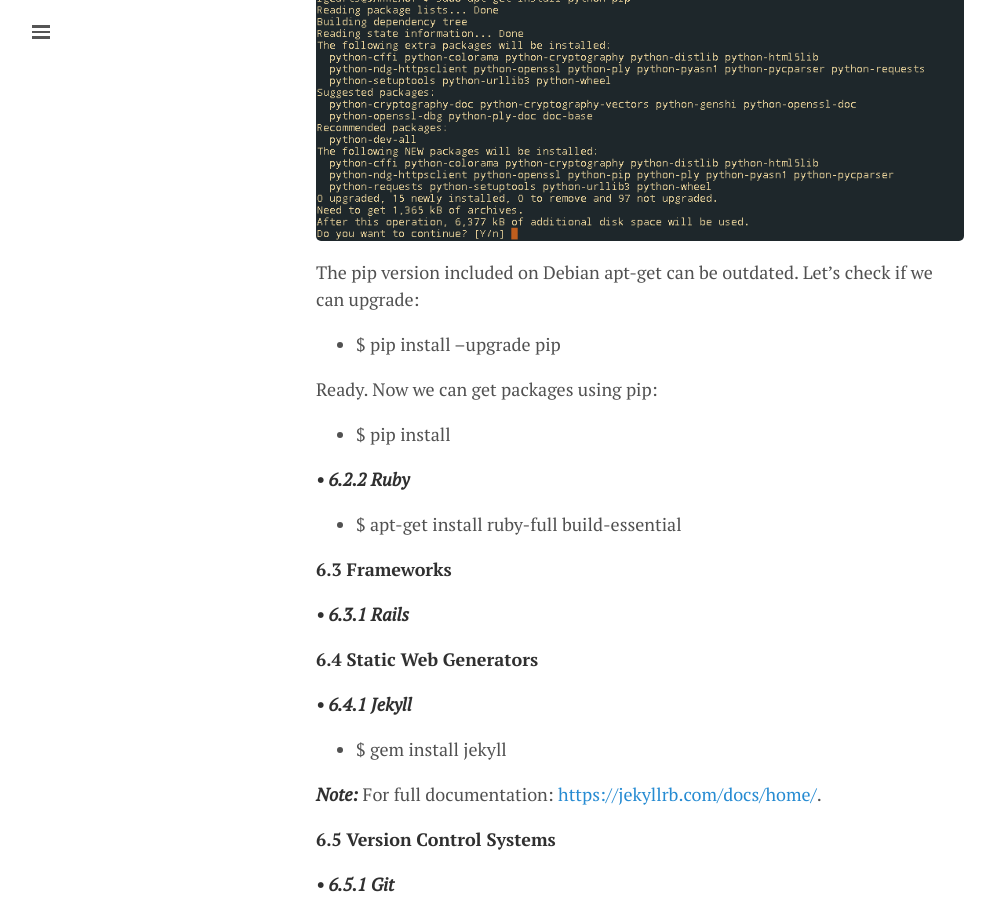
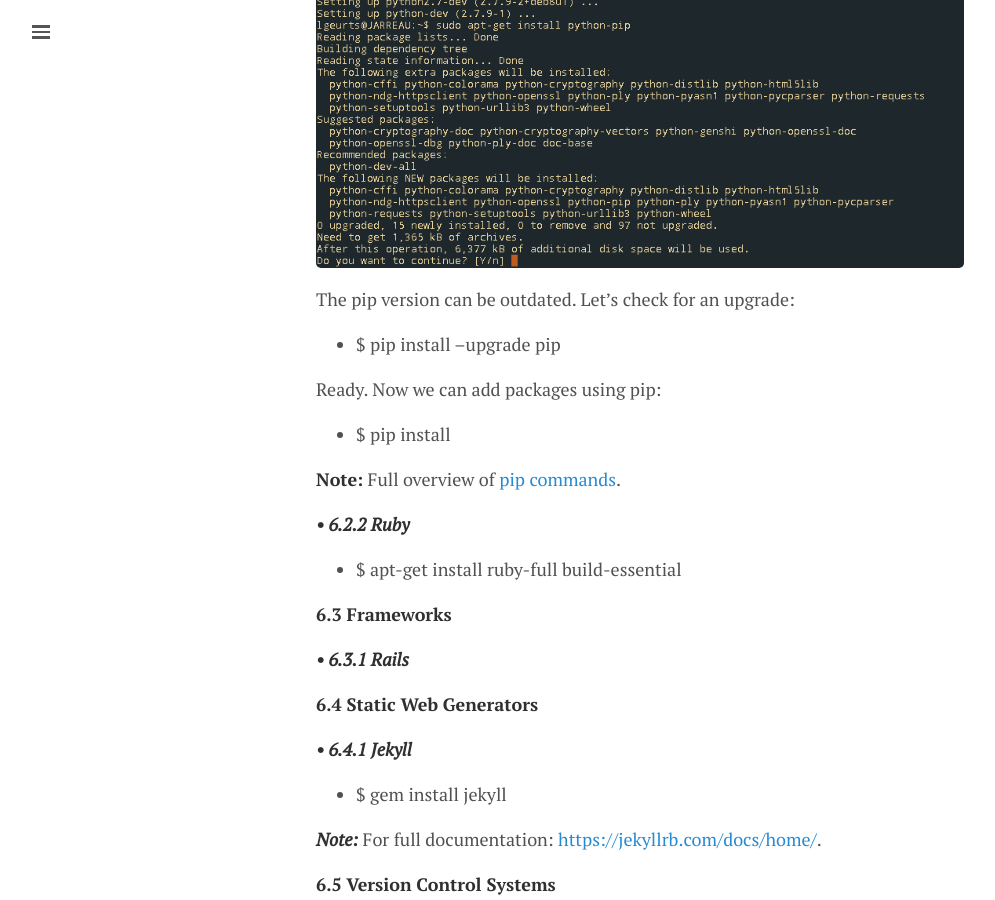
Before and after one commit to lgeurts/lgeurts.github.io, a Jekyll site: the page built from _posts/2017-07-11-bunsenlabs-linux-setup-notes-for dell-inspiron-6000.md, in a window 1280 px wide and 900 px high, scrolled down 8447 px. Shown: the whole window, without its empty margins (0-995 px from the left). Built offline with Jekyll 4.4.1, drawn with Linux system fonts in a browser that asks for light colours; nearby versions of some CDN libraries; comment, search, counter and statistics services are not loaded; some of the changed text lies outside the part shown.

Commit message:
Update 2017-07-11-bunsenlabs-linux-setup-notes-for dell-inspiron-6000.md

```diff
--- a/_posts/2017-07-11-bunsenlabs-linux-setup-notes-for dell-inspiron-6000.md
+++ b/_posts/2017-07-11-bunsenlabs-linux-setup-notes-for dell-inspiron-6000.md
@@ -34,6 +34,7 @@
 > * 08/08/17 Adding info for mpd, ncmpcpp, youtube-dl.
 > * 08/10/17 Adding info for GnuPG, Sublime 3, Ruby, Jekyll.
 > * 08/13/17 Adding info for vim, Gvim.
+> * 08/14/17 Adding info for Python.
 
 **2 Before you begin**
 ----------------------
@@ -230,7 +231,7 @@
 
 - $ apt-get install python
 
-When the installation is done we will with pip, a a package management tool used to install and manage programs written in Python.
+Continue with pip, a a package management tool used to manage programs written in Python.
 
 - $ apt-get update
 
@@ -244,13 +245,15 @@
 
 ![Pip](/assets/pip.png)
 
-The pip version included on Debian apt-get can be outdated. Let's check if we can upgrade:
+The pip version can be outdated. Let's check for an upgrade:
 
 - $ pip install --upgrade pip
 
-Ready. Now we can get packages using pip:
+Ready. Now we can add packages using pip:
 
 - $ pip install <package>
+
+**Note:** Full overview of [pip commands](https://pip.pypa.io/en/stable/user_guide/).
 
 ***• 6.2.2 Ruby***
 
```
